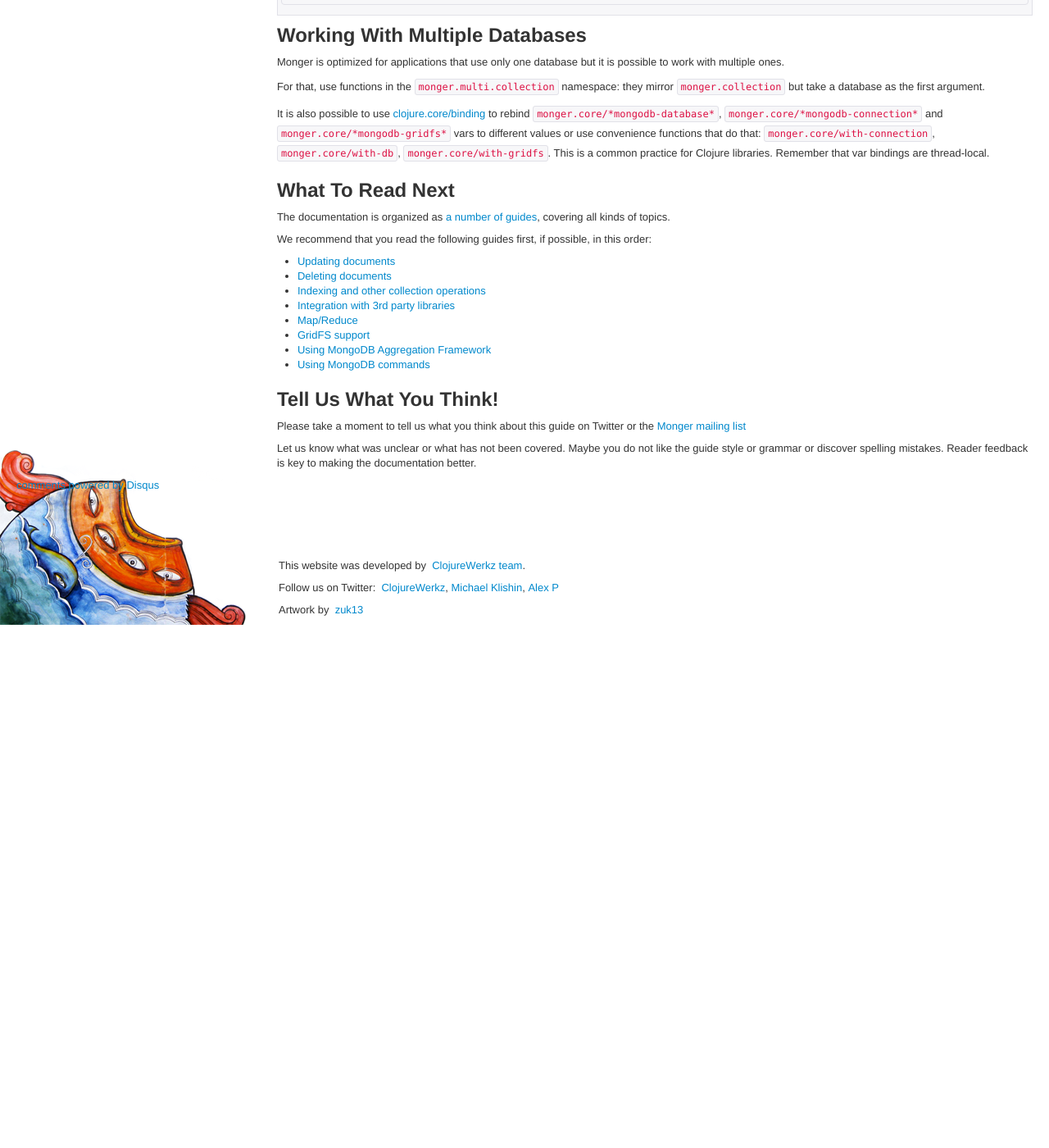
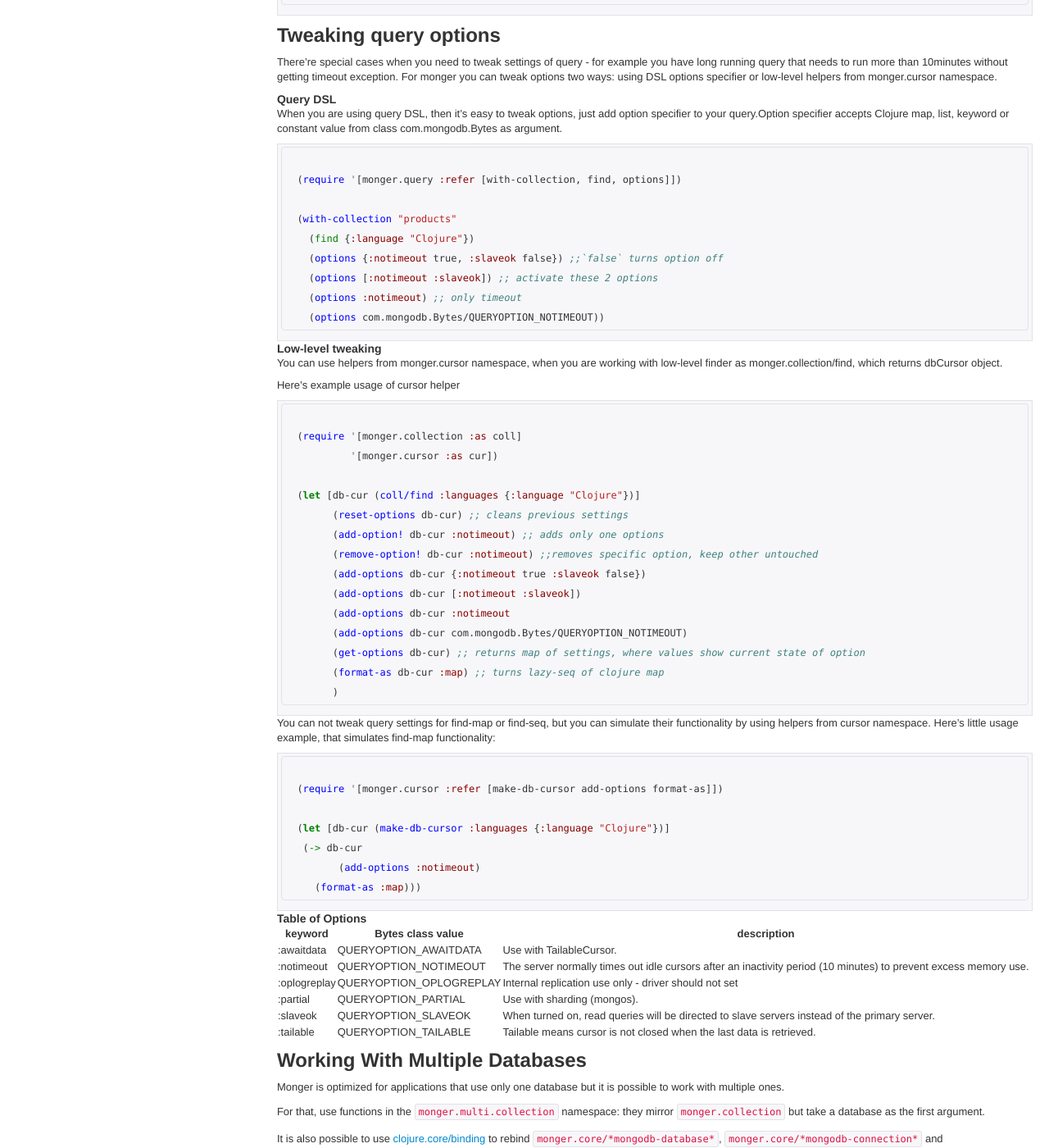
Before and after one commit to clojurewerkz/monger.docs, a Jekyll site: the page built from articles/querying.md, in a window 1280 px wide and 1400 px high, scrolled down 12257 px. Shown: the whole window at 82% size. Built offline with Jekyll 4.4.1, drawn with Linux system fonts in a browser that asks for light colours; some web fonts are replaced; Markdown is read by kramdown in place of the engine named in the settings; comment, search, counter and statistics services are not loaded; before the commit the page ends 13019 px from its top, so only the background shows below that; some of the changed text lies outside the part shown.

Commit message:
added documentation about tweaking query options;

````diff
--- a/articles/querying.md
+++ b/articles/querying.md
@@ -712,6 +712,75 @@ Use `monger.collection/count`, `monger.collection/empty?` and `monger.collection
 ```
 
 
+## Tweaking query options
+
+There're special cases when you need to tweak settings of query - for example you have long running query that needs to run more than 10minutes without getting timeout exception. For monger you can tweak options two ways: using DSL options specifier or low-level helpers from monger.cursor namespace.
+
+#### Query DSL
+
+When you are using query DSL, then it's easy to tweak options, just add option specifier to your query.Option specifier accepts Clojure map, list, keyword or constant value from class com.mongodb.Bytes as argument.
+
+```clojure
+
+  (require '[monger.query :refer [with-collection, find, options]])
+
+  (with-collection "products"
+    (find {:language "Clojure"})
+    (options {:notimeout true, :slaveok false}) ;;`false` turns option off
+    (options [:notimeout :slaveok]) ;; activate these 2 options
+    (options :notimeout) ;; only timeout
+    (options com.mongodb.Bytes/QUERYOPTION_NOTIMEOUT))
+```
+
+#### Low-level tweaking
+
+You can use helpers from monger.cursor namespace, when you are working with low-level finder as monger.collection/find, which returns dbCursor object.
+
+Here's example usage of cursor helper
+
+```clojure
+
+  (require '[monger.collection :as coll]
+           '[monger.cursor :as cur])
+
+  (let [db-cur (coll/find :languages {:language "Clojure"})]
+  	(reset-options db-cur) ;; cleans previous settings
+  	(add-option! db-cur :notimeout) ;; adds only one options
+  	(remove-option! db-cur :notimeout) ;;removes specific option, keep other untouched
+  	(add-options db-cur {:notimeout true :slaveok false})
+  	(add-options db-cur [:notimeout :slaveok])
+  	(add-options db-cur :notimeout
+  	(add-options db-cur com.mongodb.Bytes/QUERYOPTION_NOTIMEOUT)
+  	(get-options db-cur) ;; returns map of settings, where values show current state of option
+  	(format-as db-cur :map) ;; turns lazy-seq of clojure map
+  	)
+```
+
+You can not tweak query settings for find-map or find-seq, but you can simulate their functionality by using helpers from cursor namespace. Here's little usage example, that simulates find-map functionality:
+
+```clojure
+
+  (require '[monger.cursor :refer [make-db-cursor add-options format-as]])
+
+  (let [db-cur (make-db-cursor :languages {:language "Clojure"})]
+   (-> db-cur
+   	 (add-options :notimeout)
+     (format-as :map)))
+```
+
+#### Table of Options
+
+
+keyword      | Bytes class value       |description
+-------------|-------------------------|-----------------------------
+:awaitdata   | QUERYOPTION_AWAITDATA   | Use with TailableCursor.
+:notimeout   | QUERYOPTION_NOTIMEOUT   |The server normally times out idle cursors after an inactivity period (10 minutes) to prevent excess memory use.
+:oplogreplay | QUERYOPTION_OPLOGREPLAY | Internal replication use only - driver should not set
+:partial     | QUERYOPTION_PARTIAL     | Use with sharding (mongos).
+:slaveok     | QUERYOPTION_SLAVEOK     | When turned on, read queries will be directed to slave servers instead of the primary server.
+:tailable    | QUERYOPTION_TAILABLE    | Tailable means cursor is not closed when the last data is retrieved.
+
+
 ## Working With Multiple Databases
 
 Monger is optimized for applications that use only one database but it
````
